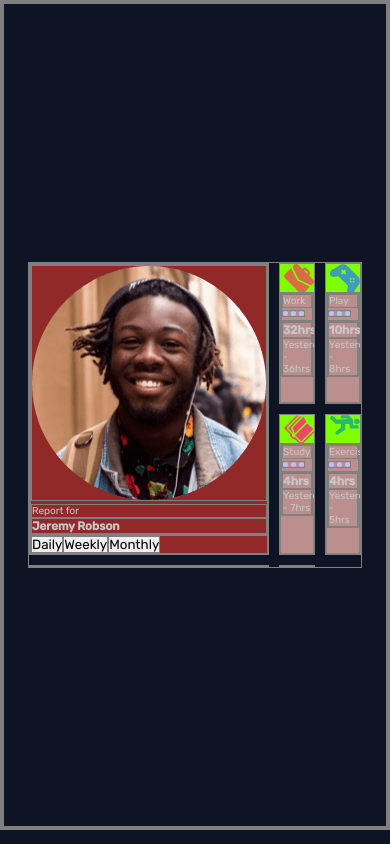
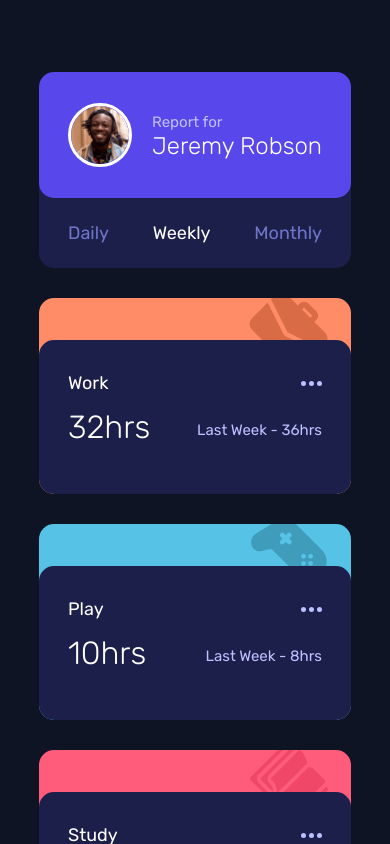
Before and after one commit to xvferdy/fem-time-tracking-dashboard, a React (Create React App) app: page / in a window 390 px wide. Shown: the top 844 px of the page. Built offline with nearby package versions, Linux system fonts and the light colour scheme.

Commit message:
Design (#4)
* Profile & Card

* Try to fix active className for tabs

* :poop: Try make it responsive :poop:

```diff
--- a/src/components/Card.js
+++ b/src/components/Card.js
@@ -25,7 +25,14 @@ function Card({ title, timeframes }) {
 				</div>
 				<div className="card__content-detail">
 					<h3>{current}hrs</h3>
-					<p>Yesterday - {previous}hrs</p>
+					<p>
+						{period === "weekly"
+							? "Last Week "
+							: period === "daily"
+							? "Yesterday "
+							: "Last Month "}
+						- {previous}hrs
+					</p>
 				</div>
 			</div>
 		</div>
--- a/src/components/Profile.js
+++ b/src/components/Profile.js
@@ -1,21 +1,42 @@
 import React, { useContext } from "react";
 
 import { DispatchPeriodContext } from "../context/Period.context";
+import { PeriodContext } from "../context/Period.context";
+
 import avatar from "../assets/images/image-jeremy.png";
 
 function Profile() {
 	const dispatch = useContext(DispatchPeriodContext);
+	const period = useContext(PeriodContext);
+
 	return (
 		<section className="profile">
 			<div className="profile__header">
 				<img src={avatar} alt="Jeremy profile avatar" />
-				<p>Report for</p>
-				<h1>Jeremy Robson</h1>
+				<div className="profile__header-text">
+					<p>Report for</p>
+					<h1>Jeremy Robson</h1>
+				</div>
 			</div>
 			<div className="profile__tabs">
-				<button onClick={() => dispatch({ type: "DAILY" })}>Daily</button>
-				<button onClick={() => dispatch({ type: "WEEKLY" })}>Weekly</button>
-				<button onClick={() => dispatch({ type: "MONTHLY" })}>Monthly</button>
+				<button
+					className={period === "daily" ? "button button--active" : "button"}
+					onClick={() => dispatch({ type: "DAILY" })}
+				>
+					Daily
+				</button>
+				<button
+					className={period === "weekly" ? "button button--active" : "button"}
+					onClick={() => dispatch({ type: "WEEKLY" })}
+				>
+					Weekly
+				</button>
+				<button
+					className={period === "monthly" ? "button button--active" : "button"}
+					onClick={() => dispatch({ type: "MONTHLY" })}
+				>
+					Monthly
+				</button>
 			</div>
 		</section>
 	);
--- a/src/stylesheets/css/main.css
+++ b/src/stylesheets/css/main.css
@@ -6,7 +6,6 @@
   padding: 0;
   box-sizing: inherit;
   font-family: "Rubik", sans-serif;
-  border: 1px solid grey;
 }
 
 body {
@@ -19,26 +18,58 @@ html {
   scroll-behavior: smooth;
 }
 
-h1,
-h2,
-h3,
-p,
-a,
-div {
-  color: #c7c7c7;
+h1 {
+  color: white;
+  font-size: 4rem;
+  font-weight: 300;
+  line-height: 4rem;
+}
+@media only screen and (max-width: 750px) {
+  h1 {
+    font-size: 2.4rem;
+    line-height: 2.4rem;
+  }
+}
+
+p {
+  font-size: 1.5rem;
+}
+
+h3 {
+  font-size: 5.6rem;
+  line-height: 6.6rem;
+  font-weight: 300;
+}
+@media only screen and (max-width: 1024px) {
+  h3 {
+    font-size: 4.4rem;
+  }
+}
+@media only screen and (max-width: 750px) {
+  h3 {
+    font-size: 3.2rem;
+  }
 }
 
 .container {
   min-height: calc(100vh - 20px);
   display: grid;
   place-items: center;
-  padding: 2.4rem;
+  padding: 7.2rem 2.4rem;
+}
+@media only screen and (max-width: 750px) {
+  .container {
+    display: block;
+  }
 }
 
 .dashboard {
+  max-width: 111rem;
   display: grid;
   grid-auto-columns: 1fr;
-  gap: 10px;
+  grid-auto-rows: 1fr;
+  gap: 3rem;
+  grid-template-columns: repeat(auto-fit, minmax(200px, 1fr));
   grid-template-areas: "profile work play study" "profile exercise social self-care";
 }
 .dashboard .profile {
@@ -62,56 +93,181 @@ div {
 .dashboard .card--self-care {
   grid-area: self-care;
 }
-@media only screen and (max-width: 600px) {
+@media only screen and (max-width: 1024px) {
   .dashboard {
     grid-template-areas: "profile work play" "profile study exercise" "social self-care null";
   }
-  .dashboard .profile {
-    background-color: #912929;
+}
+@media only screen and (max-width: 750px) {
+  .dashboard {
+    grid-template-areas: "profile" "work" "play" "study" "exercise" "social" "self-care";
   }
 }
 
 .card--self-care, .card--social, .card--exercise, .card--study, .card--play, .card--work {
   background-repeat: no-repeat;
-  background-position: 90% 0;
-  background-size: 30px;
+  background-position: 90% -5%;
 }
 
 .card {
   position: relative;
-  overflow: hidden;
+  border-radius: 1.5rem;
 }
 .card__content {
-  margin-top: 21px;
-  background-color: rosybrown;
-  height: 80%;
+  display: flex;
+  flex-direction: column;
+  gap: 2.4rem;
   width: 100%;
   position: absolute;
   bottom: 0;
+  background-color: #1c1f4a;
+  padding: 2.2rem;
+  padding-bottom: 3rem;
+  border-radius: 1.5rem;
+  border: 7px solid #1c1f4a;
+  transition: 0.2s;
+}
+.card__content-title {
+  display: flex;
+  justify-content: space-between;
+  align-items: center;
+}
+.card__content-title p {
+  font-size: 1.8rem;
+  color: white;
+}
+.card__content-title img:hover {
+  filter: brightness(1.75);
+}
+.card__content-detail h3 {
+  color: white;
+  margin-bottom: 5px;
+}
+.card__content-detail p {
+  color: #bdc1ff;
+}
+.card__content:hover {
+  cursor: pointer;
+  background-color: #4a53ba;
+}
+@media only screen and (max-width: 750px) {
+  .card__content {
+    gap: 0;
+    padding: 2.2rem;
+    padding-top: 2.5rem;
+  }
+  .card__content-detail {
+    display: flex;
+    justify-content: space-between;
+    gap: 0.2rem;
+    align-items: center;
+    flex-wrap: wrap;
+  }
+}
+@media only screen and (max-width: 320px) {
+  .card__content {
+    border: 0;
+  }
 }
 .card--work {
   background-image: url("../../assets/images/icon-work.svg");
-  background-color: chartreuse;
+  background-color: #ff8c66;
 }
 .card--play {
   background-image: url("../../assets/images/icon-play.svg");
-  background-color: chartreuse;
+  background-color: #56c2e6;
 }
 .card--study {
   background-image: url("../../assets/images/icon-study.svg");
-  background-color: chartreuse;
+  background-color: #ff5c7c;
 }
 .card--exercise {
   background-image: url("../../assets/images/icon-exercise.svg");
-  background-color: chartreuse;
+  background-color: #4acf81;
 }
 .card--social {
   background-image: url("../../assets/images/icon-social.svg");
-  background-color: chartreuse;
+  background-color: #7536d3;
 }
 .card--self-care {
   background-image: url("../../assets/images/icon-self-care.svg");
-  background-color: #849b6c;
+  background-color: #f1c65b;
+}
+
+.profile {
+  background-color: #1c1f4a;
+  border-radius: 1.5rem;
+}
+.profile__header {
+  padding: 3.4rem 2.9rem;
+  padding-right: 7.5rem;
+  padding-bottom: 10.4rem;
+  background-color: #5847eb;
+  border-radius: inherit;
+}
+.profile__header img {
+  width: 8rem;
+  border: 0.3rem solid white;
+  border-radius: 50%;
+}
+.profile__header-text {
+  margin-top: 3.8rem;
+}
+.profile__header-text p {
+  color: #bdc1ff;
+}
+.profile__header-text h1 {
+  margin-top: 0.3rem;
+}
+.profile__tabs {
+  display: flex;
+  flex-direction: column;
+  align-items: flex-start;
+  gap: 2.1rem;
+  padding: 2.6rem 3.2rem;
+  padding-bottom: 3.2rem;
+}
+.profile__tabs button {
+  cursor: pointer;
+  border: none;
+  background: none;
+  outline: none;
+}
+.profile__tabs .button {
+  font-size: 1.8rem;
+  color: #6f76c8;
+  transition: 0.2s;
+}
+.profile__tabs .button--active {
+  color: white;
+}
+.profile__tabs .button:hover {
+  color: white;
+}
+@media only screen and (max-width: 750px) {
+  .profile__header {
+    padding: 3.1rem 2.9rem;
+    display: flex;
+    justify-content: flex-start;
+    align-items: center;
+    gap: 2rem;
+  }
+  .profile__header img {
+    width: 6.4rem;
+  }
+  .profile__header-text {
+    margin-top: 0;
+  }
+  .profile__tabs {
+    flex-direction: row;
+    justify-content: space-between;
+    padding: 2.4rem 2.9rem;
+  }
+}
+@media only screen and (max-width: 320px) {
+  .profile__tabs .button {
+    font-size: 1.5rem;
+  }
 }
 
 /*# sourceMappingURL=main.css.map */
--- a/src/stylesheets/scss/base/_base.scss
+++ b/src/stylesheets/scss/base/_base.scss
@@ -8,7 +8,7 @@
 	box-sizing: inherit;
 	font-family: $primary-font;
 
-	border: 1px solid grey;
+	// border: 1px solid grey;
 	// overflow-x: hidden;
 }
 
--- a/src/stylesheets/scss/base/_container.scss
+++ b/src/stylesheets/scss/base/_container.scss
@@ -1,6 +1,11 @@
+@use "../helpers/" as *;
+
 .container {
 	min-height: calc(100vh - 20px);
 	display: grid;
 	place-items: center;
-	padding: 2.4rem;
+	padding: 7.2rem 2.4rem;
+	@include display(phone) {
+		display: block;
+	}
 }
--- a/src/stylesheets/scss/base/_typography.scss
+++ b/src/stylesheets/scss/base/_typography.scss
@@ -2,12 +2,29 @@
 
 // - Font size: 18px (card titles e.g. Work, Play)
 
-// sementara
-h1,
-h2,
-h3,
-p,
-a,
-div {
-  color: rgb(199, 199, 199);
+h1 {
+	color: white;
+	font-size: 4rem;
+	font-weight: 300;
+	line-height: 4rem;
+	@include display(phone) {
+		font-size: 2.4rem;
+		line-height: 2.4rem;
+	}
 }
+
+p {
+	font-size: 1.5rem;
+}
+
+h3 {
+	font-size: 5.6rem;
+	line-height: 6.6rem;
+	font-weight: 300;
+	@include display(tab-land) {
+		font-size: 4.4rem;
+	}
+	@include display(phone) {
+		font-size: 3.2rem;
+	}
+}
--- a/src/stylesheets/scss/components/_card.scss
+++ b/src/stylesheets/scss/components/_card.scss
@@ -1,54 +1,108 @@
 @use "../helpers/" as *;
 
 %card-sleeve {
-	// position: relative;
 	background-repeat: no-repeat;
-	background-position: 90% 0;
-	background-size: 30px;
+	background-position: 90% -5%;
 }
 
 .card {
-	// border-radius: 1.5rem;
 	position: relative;
-	overflow: hidden;
+	// overflow: hidden;
+	border-radius: 1.5rem;
+	&__content {
+		display: flex;
+		flex-direction: column;
+		gap: 2.4rem;
 
-	&__content {
-		margin-top: 21px;
-		background-color: rosybrown;
-		height: 80%;
+		// height: 80%;
 		width: 100%;
+
 		position: absolute;
 		bottom: 0;
+
+		background-color: $dark-blue;
+
+		padding: 2.2rem;
+		padding-bottom: 3rem;
+
+		border-radius: 1.5rem; //FIXME:
+		// border-bottom-left-radius: 1rem;
+		// border-bottom-right-radius: 1rem;
+
+		// border: 7px solid white;
+		//ss
+		border: 7px solid $dark-blue;
+		transition: 0.2s;
+		&-title {
+			display: flex;
+			justify-content: space-between;
+			align-items: center;
+			p {
+				font-size: 1.8rem;
+				color: white;
+			}
+			img:hover {
+				filter: brightness(1.75);
+			}
+		}
+		&-detail {
+			h3 {
+				color: white;
+				margin-bottom: 5px;
+			}
+			p {
+				color: $pale-blue;
+			}
+		}
+		&:hover {
+			cursor: pointer;
+			background-color: darken($desaturated-blue, 10%);
+		}
+		@include display(phone) {
+			gap: 0;
+			padding: 2.2rem;
+			padding-top: 2.5rem;
+			&-detail {
+				display: flex;
+				justify-content: space-between;
+				gap: 0.2rem;
+				align-items: center;
+				flex-wrap: wrap;
+			}
+		}
+		@include display(sm-phone) {
+			border: 0;
+		}
 	}
 
 	&--work {
 		background-image: url("../../assets/images/icon-work.svg");
-		background-color: chartreuse;
+		background-color: $light-red-work;
 		@extend %card-sleeve;
 	}
 	&--play {
 		background-image: url("../../assets/images/icon-play.svg");
-		background-color: chartreuse;
+		background-color: $soft-blue-play;
 		@extend %card-sleeve;
 	}
 	&--study {
 		background-image: url("../../assets/images/icon-study.svg");
-		background-color: chartreuse;
+		background-color: $light-red-study;
 		@extend %card-sleeve;
 	}
 	&--exercise {
 		background-image: url("../../assets/images/icon-exercise.svg");
-		background-color: chartreuse;
+		background-color: $lime-green-exercise;
 		@extend %card-sleeve;
 	}
 	&--social {
 		background-image: url("../../assets/images/icon-social.svg");
-		background-color: chartreuse;
+		background-color: $violet-social;
 		@extend %card-sleeve;
 	}
 	&--self-care {
 		background-image: url("../../assets/images/icon-self-care.svg");
-		background-color: rgb(132, 155, 108);
+		background-color: $soft-orange-self-care;
 		@extend %card-sleeve;
 	}
 }
--- a/src/stylesheets/scss/components/_dashboard.scss
+++ b/src/stylesheets/scss/components/_dashboard.scss
@@ -1,9 +1,17 @@
 @use "../helpers/" as *;
 
 .dashboard {
+	max-width: 111rem;
 	display: grid;
 	grid-auto-columns: 1fr;
-	gap: 10px;
+	grid-auto-rows: 1fr;
+	gap: 3rem;
+	// grid-template-rows: 1fr;
+	// grid-template-columns: repeat(4, 1fr);
+	// grid-template-columns: repeat(auto-fill, minmax(375px, 1fr));
+	// grid-template-rows: repeat(auto-fill, 1fr);
+	grid-template-columns: repeat(auto-fit, minmax(200px, 1fr));
+
 	grid-template-areas:
 		"profile work play study"
 		"profile exercise social self-care";
@@ -29,14 +37,20 @@
 		grid-area: self-care;
 	}
 
-	@include display(phone) {
+	@include display(tab-land) {
 		grid-template-areas:
 			"profile work play"
 			"profile study exercise"
 			"social self-care null";
-
-		.profile {
-			background-color: rgb(145, 41, 41);
-		}
+	}
+	@include display(phone) {
+		grid-template-areas:
+			"profile"
+			"work"
+			"play"
+			"study"
+			"exercise"
+			"social"
+			"self-care";
 	}
 }
--- /dev/null
+++ b/src/stylesheets/scss/components/_profile.scss
@@ -0,0 +1,85 @@
+@use "../helpers/" as *;
+
+.profile {
+	// max-width: 25.5rem;
+	background-color: $dark-blue;
+
+	border-radius: 1.5rem;
+	&__header {
+		padding: 3.4rem 2.9rem;
+		padding-right: 7.5rem;
+		padding-bottom: 10.4rem;
+		background-color: $blue;
+		border-radius: inherit;
+
+		img {
+			width: 8rem;
+			border: 0.3rem solid white;
+			border-radius: 50%;
+		}
+		&-text {
+			margin-top: 3.8rem;
+			p {
+				color: $pale-blue;
+			}
+			h1 {
+				margin-top: 0.3rem;
+			}
+		}
+	}
+	&__tabs {
+		display: flex;
+		flex-direction: column;
+		align-items: flex-start;
+		gap: 2.1rem;
+		padding: 2.6rem 3.2rem;
+		padding-bottom: 3.2rem;
+		button {
+			cursor: pointer;
+			border: none;
+			background: none;
+			outline: none;
+		}
+
+		.button {
+			font-size: 1.8rem;
+			color: $desaturated-blue;
+			transition: 0.2s;
+			&--active {
+				color: white;
+			}
+			&:hover {
+				color: white;
+			}
+		}
+	}
+	@include display(phone) {
+		&__header {
+			padding: 3.1rem 2.9rem;
+
+			display: flex;
+			justify-content: flex-start;
+			align-items: center;
+
+			gap: 2rem;
+			img {
+				width: 6.4rem;
+			}
+			&-text {
+				margin-top: 0;
+			}
+		}
+		&__tabs {
+			flex-direction: row;
+			justify-content: space-between;
+			padding: 2.4rem 2.9rem;
+		}
+	}
+	@include display(sm-phone) {
+		&__tabs {
+			.button {
+				font-size: 1.5rem;
+			}
+		}
+	}
+}
--- a/src/stylesheets/scss/components/_summary.scss
+++ /dev/null
@@ -1 +0,0 @@
-@use "../helpers/" as *;
--- a/src/stylesheets/scss/helpers/_breakpoints.scss
+++ b/src/stylesheets/scss/helpers/_breakpoints.scss
@@ -1,11 +1,11 @@
 @mixin display($breakpoint) {
 	@if ($breakpoint == sm-phone) {
-    @media only screen and(max-width: 370px) {
+		@media only screen and(max-width: 320px) {
 			@content;
 		}
 	}
 	@if ($breakpoint == phone) {
-    @media only screen and(max-width: 600px) {
+		@media only screen and(max-width: 750px) {
 			@content;
 		}
 	}
--- a/src/stylesheets/scss/main.scss
+++ b/src/stylesheets/scss/main.scss
@@ -6,3 +6,4 @@
 // components
 @use "./components/dashboard";
 @use "./components/card";
+@use "./components/profile";
```
Also changed, not shown: 2 other files (tests, documents, lock files or other folders). Lines whose indentation alone changed are shown as unchanged.
